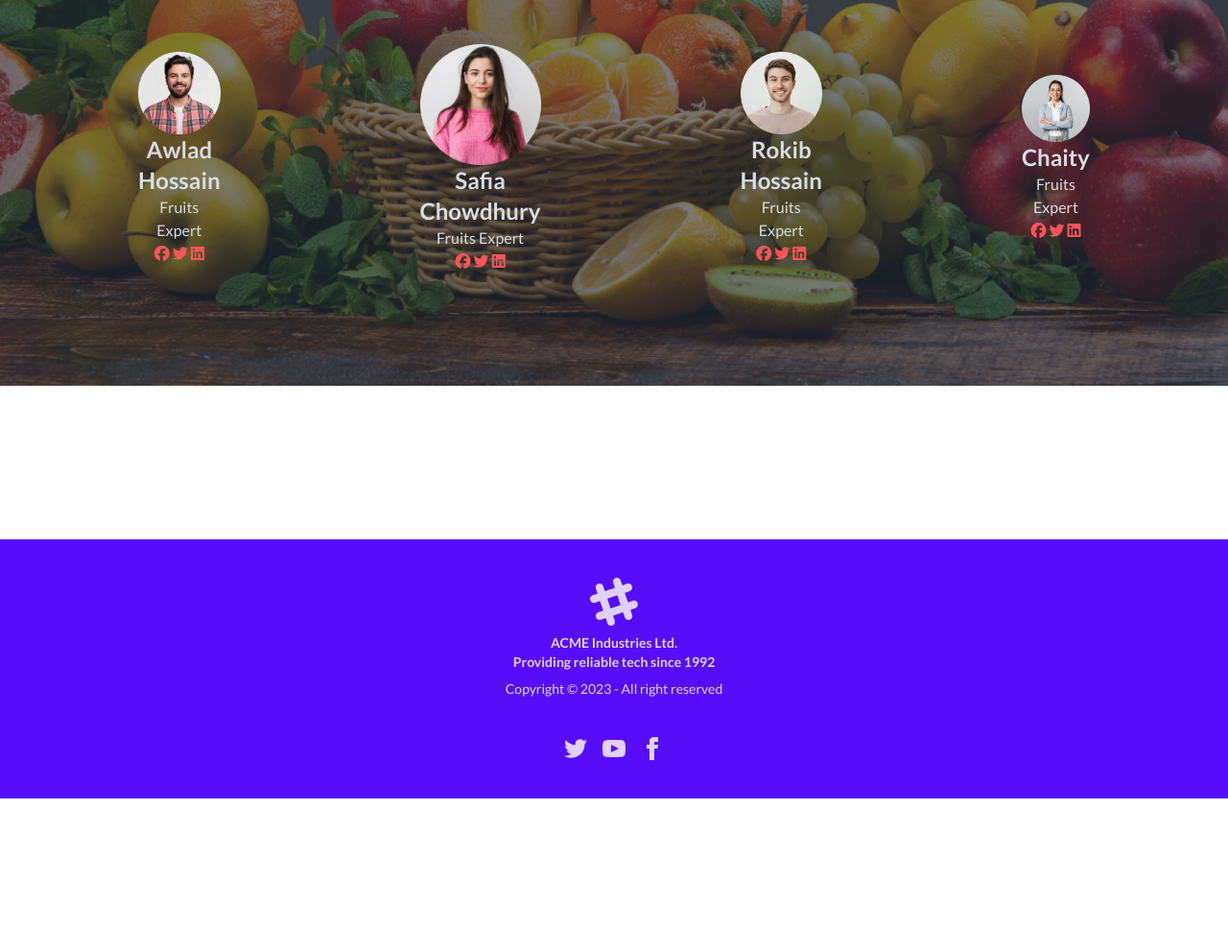
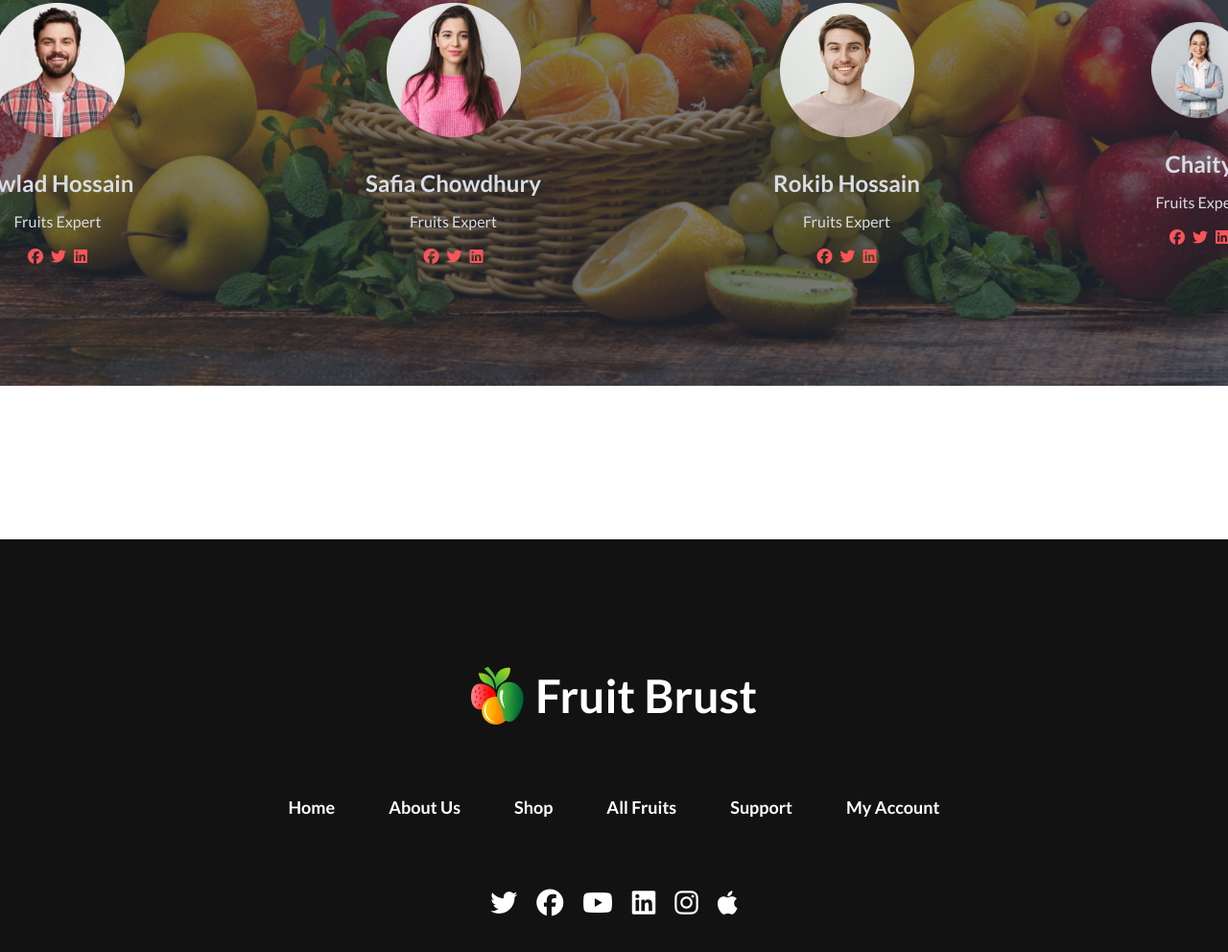
Before and after one commit to mdnurnabihsn/fruit-burst, a plain HTML site: page index.html in a window 1280 px wide. Shown: the part 2123-3115 px from the top of the page at 96% size. Before the commit the page ends 2955 px from the top, so only its background shows below. Drawn offline with nearby package versions, Linux system fonts and the light colour scheme.

Commit message:
footer added

```diff
--- a/index.html
+++ b/index.html
@@ -177,6 +177,7 @@
         </div>
       </div>
     </section>
+
 
     <!-- deal of the day section -->
     <section class="w-4/5  mx-auto mt-48">
@@ -549,49 +550,49 @@
         <div class="hero-content text-center text-neutral-content">
           <div class="max-w-md flex justify-between items-center flex-col">
             <div>
-              <h1 class="text-5xl font-extrabold">Meet the team section</h1>
-              <p class="text-base font-medium">
+              <h1 class="text-5xl font-extrabold mb-6">Meet the team section</h1>
+              <p class="text-base font-medium w-[615px]">
                 Contrary to popular belief, is not simply random text. It has roots in a piece of classical
                 <br>
                 Latin literature from 45 BC, making it over 2000 years old.
               </p>
             </div>
-            <div class="flex justify-between items-center flex-row mt-12 gap-52">
-              <div>
-                <img class="" src="./images/member1.png" alt="">
-                <h1 class="text-2xl  font-bold text-center">Awlad Hossain</h1>
-                <h4 class="text-base font-medium">Fruits Expert</h4>
-                <div>
+            <div class="flex justify-between items-center flex-row mt-12 gap-60">
+              <div class="flex justify-center items-center flex-col">
+                <img class="mb-8" src="./images/member1.png" alt="">
+                <h1 class="text-2xl  font-bold w-[160px] mb-3">Awlad Hossain</h1>
+                <h4 class="text-base font-medium mb-3">Fruits Expert</h4>
+                <div class="flex gap-2">
                   <span><i class="fa-brands fa-facebook text-[#F85559]"></i></span>
                   <span><i class="fa-brands fa-twitter text-[#F85559]"></i></span>
                   <span><i class="fa-brands fa-linkedin text-[#F85559]"></i></span>
                 </div>
               </div>
-              <div>
-                <img class="" src="./images/member2.png" alt="">
-                <h1 class="text-2xl font-bold">Safia Chowdhury</h1>
-                <h4 class="text-base font-medium">Fruits Expert</h4>
-                <div>
+              <div class="flex justify-center items-center flex-col">
+                <img class="mb-8" src="./images/member2.png" alt="">
+                <h1 class="text-2xl font-bold w-[185px] mb-3">Safia Chowdhury</h1>
+                <h4 class="text-base font-medium mb-3">Fruits Expert</h4>
+                <div class="flex gap-2">
                   <span><i class="fa-brands fa-facebook text-[#F85559]"></i></span>
                   <span><i class="fa-brands fa-twitter text-[#F85559]"></i></span>
                   <span><i class="fa-brands fa-linkedin text-[#F85559]"></i></span>
                 </div>
               </div>
-              <div>
-                <img class="" src="./images/member3.png" alt="">
-                <h1 class="text-2xl font-bold">Rokib Hossain</h1>
-                <h4 class="text-base font-medium">Fruits Expert</h4>
-                <div>
+              <div class="flex justify-center items-center flex-col">
+                <img class="mb-8" src="./images/member3.png" alt="">
+                <h1 class="text-2xl font-bold w-[155px] mb-3">Rokib Hossain</h1>
+                <h4 class="text-base font-medium mb-3">Fruits Expert</h4>
+                <div class="flex gap-2">
                   <span><i class="fa-brands fa-facebook text-[#F85559]"></i></span>
                   <span><i class="fa-brands fa-twitter text-[#F85559]"></i></span>
                   <span><i class="fa-brands fa-linkedin text-[#F85559]"></i></span>
                 </div>
               </div>
-              <div>
-                <img class="" src="./images/member4.png" alt="">
-                <h1 class="text-2xl font-bold">Chaity</h1>
-                <h4 class="text-base font-medium">Fruits Expert</h4>
-                <div>
+              <div class="flex justify-center items-center flex-col">
+                <img class="mb-8" src="./images/member4.png" alt="">
+                <h1 class="text-2xl font-bold mb-3">Chaity</h1>
+                <h4 class="text-base font-medium w-[100px] mb-3">Fruits Expert</h4>
+                <div class="flex gap-2">
                   <span><i class="fa-brands fa-facebook text-[#F85559]"></i></span>
                   <span><i class="fa-brands fa-twitter text-[#F85559]"></i></span>
                   <span><i class="fa-brands fa-linkedin text-[#F85559]"></i></span>
@@ -605,36 +606,27 @@
     </section>
 
   </main>
-  <footer class="footer footer-center p-10 bg-primary text-primary-content mt-40">
+  <footer class="footer footer-center h-[526px] p-10 bg-[#121212] text-white mt-40">
     <div>
-      <svg width="50" height="50" viewBox="0 0 24 24" xmlns="http://www.w3.org/2000/svg" fill-rule="evenodd"
-        clip-rule="evenodd" class="inline-block fill-current">
-        <path
-          d="M22.672 15.226l-2.432.811.841 2.515c.33 1.019-.209 2.127-1.23 2.456-1.15.325-2.148-.321-2.463-1.226l-.84-2.518-5.013 1.677.84 2.517c.391 1.203-.434 2.542-1.831 2.542-.88 0-1.601-.564-1.86-1.314l-.842-2.516-2.431.809c-1.135.328-2.145-.317-2.463-1.229-.329-1.018.211-2.127 1.231-2.456l2.432-.809-1.621-4.823-2.432.808c-1.355.384-2.558-.59-2.558-1.839 0-.817.509-1.582 1.327-1.846l2.433-.809-.842-2.515c-.33-1.02.211-2.129 1.232-2.458 1.02-.329 2.13.209 2.461 1.229l.842 2.515 5.011-1.677-.839-2.517c-.403-1.238.484-2.553 1.843-2.553.819 0 1.585.509 1.85 1.326l.841 2.517 2.431-.81c1.02-.33 2.131.211 2.461 1.229.332 1.018-.21 2.126-1.23 2.456l-2.433.809 1.622 4.823 2.433-.809c1.242-.401 2.557.484 2.557 1.838 0 .819-.51 1.583-1.328 1.847m-8.992-6.428l-5.01 1.675 1.619 4.828 5.011-1.674-1.62-4.829z">
-        </path>
-      </svg>
-      <p class="font-bold">
-        ACME Industries Ltd. <br />Providing reliable tech since 1992
-      </p>
-      <p>Copyright © 2023 - All right reserved</p>
-    </div>
-    <div>
-      <div class="grid grid-flow-col gap-4">
-        <a><svg xmlns="http://www.w3.org/2000/svg" width="24" height="24" viewBox="0 0 24 24" class="fill-current">
-            <path
-              d="M24 4.557c-.883.392-1.832.656-2.828.775 1.017-.609 1.798-1.574 2.165-2.724-.951.564-2.005.974-3.127 1.195-.897-.957-2.178-1.555-3.594-1.555-3.179 0-5.515 2.966-4.797 6.045-4.091-.205-7.719-2.165-10.148-5.144-1.29 2.213-.669 5.108 1.523 6.574-.806-.026-1.566-.247-2.229-.616-.054 2.281 1.581 4.415 3.949 4.89-.693.188-1.452.232-2.224.084.626 1.956 2.444 3.379 4.6 3.419-2.07 1.623-4.678 2.348-7.29 2.04 2.179 1.397 4.768 2.212 7.548 2.212 9.142 0 14.307-7.721 13.995-14.646.962-.695 1.797-1.562 2.457-2.549z">
-            </path>
-          </svg></a>
-        <a><svg xmlns="http://www.w3.org/2000/svg" width="24" height="24" viewBox="0 0 24 24" class="fill-current">
-            <path
-              d="M19.615 3.184c-3.604-.246-11.631-.245-15.23 0-3.897.266-4.356 2.62-4.385 8.816.029 6.185.484 8.549 4.385 8.816 3.6.245 11.626.246 15.23 0 3.897-.266 4.356-2.62 4.385-8.816-.029-6.185-.484-8.549-4.385-8.816zm-10.615 12.816v-8l8 3.993-8 4.007z">
-            </path>
-          </svg></a>
-        <a><svg xmlns="http://www.w3.org/2000/svg" width="24" height="24" viewBox="0 0 24 24" class="fill-current">
-            <path
-              d="M9 8h-3v4h3v12h5v-12h3.642l.358-4h-4v-1.667c0-.955.192-1.333 1.115-1.333h2.885v-5h-3.808c-3.596 0-5.192 1.583-5.192 4.615v3.385z">
-            </path>
-          </svg></a>
+      <div class="flex justify-between items-center  mb-16">
+        <img class="h-[60px] mr-3" src="./images/logo.png" alt="">
+        <h1 class="text-5xl font-bold">Fruit Brust</h1>
+      </div>
+      <div class=" flex justify-between items-center  mb-16 text-lg font-semibold gap-14">
+        <a>Home</a>
+        <a>About Us</a>
+        <a>Shop</a>
+        <a>All Fruits</a>
+        <a>Support</a>
+        <a>My Account</a>
+      </div>
+      <div class="flex gap-5">
+        <a href=""><i class="fa-brands fa-twitter fa-2x"></i></a>
+        <a href=""><i class="fa-brands fa-facebook fa-2x"></i></a>
+        <a href=""><i class="fa-brands fa-youtube fa-2x"></i></a>
+        <a href=""><i class="fa-brands fa-linkedin fa-2x"></i></a>
+        <a href=""><i class="fa-brands fa-instagram fa-2x"></i></a>
+        <a href=""><i class="fa-brands fa-apple fa-2x"></i></a>
       </div>
     </div>
   </footer>
```
